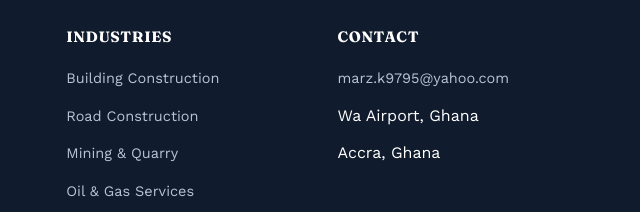
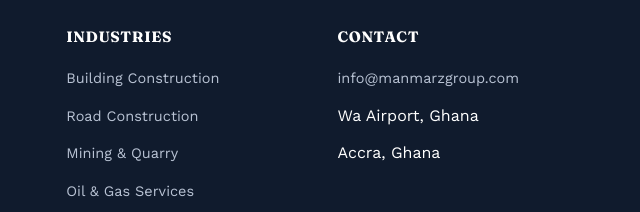
Before and after one commit to darkmatter684/Manmarz-website, a plain HTML site: page index.html in a window 1280 px wide. Shown: the part 5695-5907 px from the top of the page, 640-1280 px from the left. Drawn offline with nearby package versions, Linux system fonts and the light colour scheme.

Commit message:
Update index.html

```diff
--- a/index.html
+++ b/index.html
@@ -1212,7 +1212,7 @@
                 <div class="footer-column footer-links">
                     <h4>Contact</h4>
                     <ul>
-                        <li><a href="mailto:marz.k9795@yahoo.com">marz.k9795@yahoo.com</a></li>
+                        <li><a href="mailto:info@manmarzgroup.com">info@manmarzgroup.com</a></li>
                         <li><span>Wa Airport, Ghana</span></li>
                         <li><span>Accra, Ghana</span></li>
                     </ul>
```
